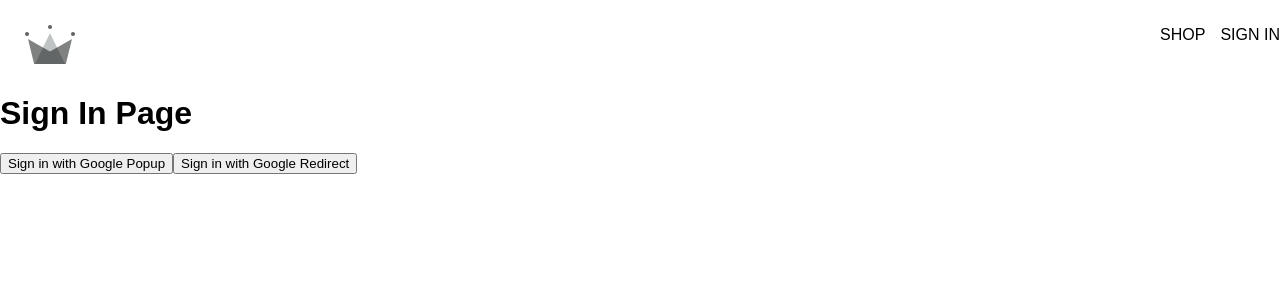
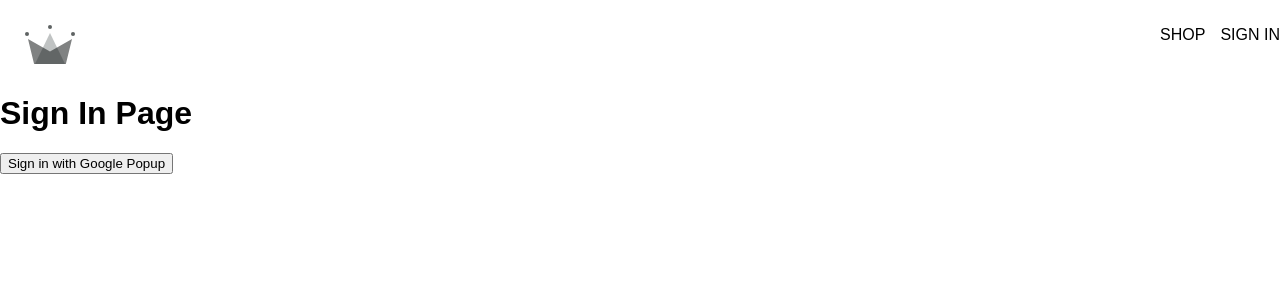
Before and after one commit to kgruca/fxy-clothing, a React (Create React App) app: page /signIn in a window 1280 px wide. Shown: the top 300 px of the page. Built offline with nearby package versions, Linux system fonts and the light colour scheme; the HTML template or start-up script is replaced by a standard one.

Commit message:
left only google popup

```diff
--- a/src/routes/sign-in/sign-in.component.jsx
+++ b/src/routes/sign-in/sign-in.component.jsx
@@ -1,13 +1,9 @@
-import { signInWithGooglePopup, signInWithGoogleRedirect, createUserDocumentFromAuth } from "../../utils/firebase/firebase.utils";
+import { signInWithGooglePopup, createUserDocumentFromAuth } from "../../utils/firebase/firebase.utils";
 
 const SignIn = () => {
     const logGoogleUser = async () => {
         const {user} = await signInWithGooglePopup();
         const userDocRef = await createUserDocumentFromAuth(user);
-    };
-    const logGoogleRedirectUser = async () => {
-        const {user} = await signInWithGoogleRedirect();
-        console.log({user});
     };
 
     return (
@@ -16,9 +12,6 @@
             <button onClick={logGoogleUser}>
                 Sign in with Google Popup
             </button>
-            <button onClick={logGoogleRedirectUser}>
-                Sign in with Google Redirect
-            </button>
         </div>
     );
 };
```
